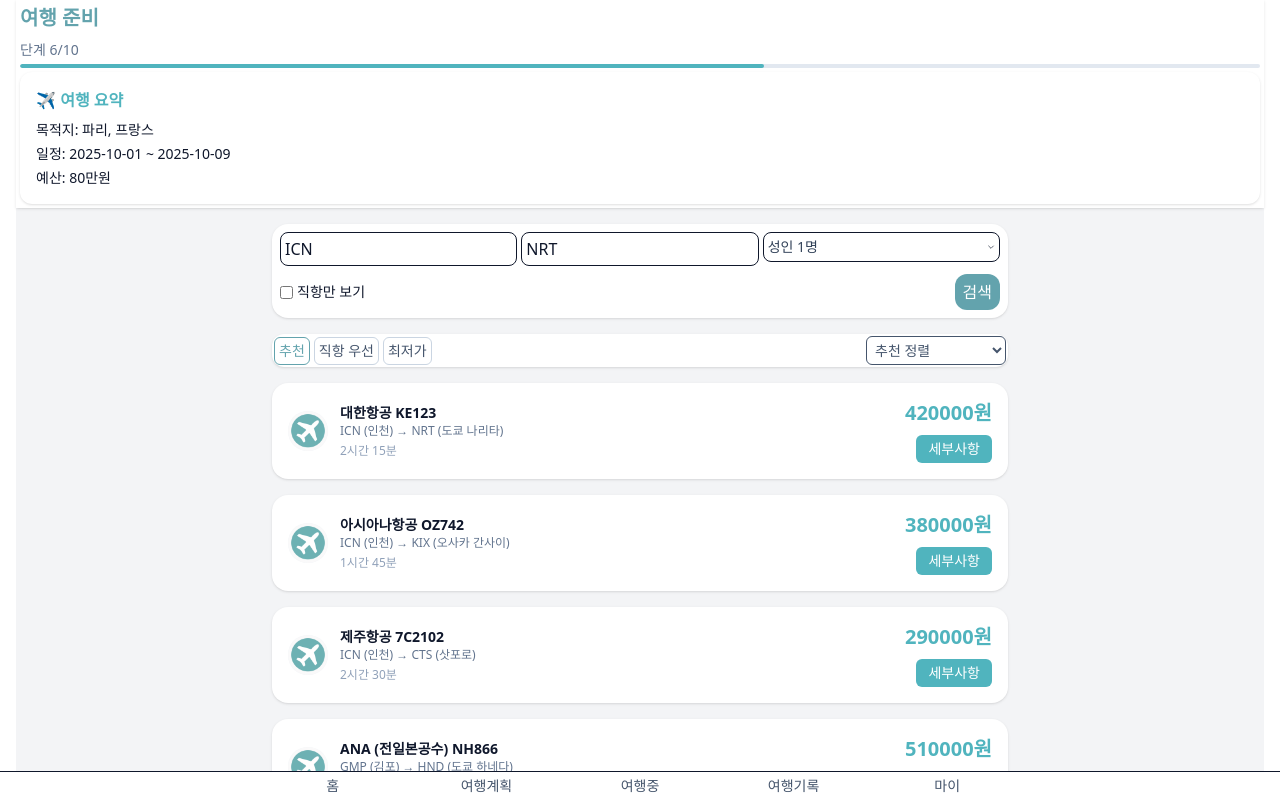
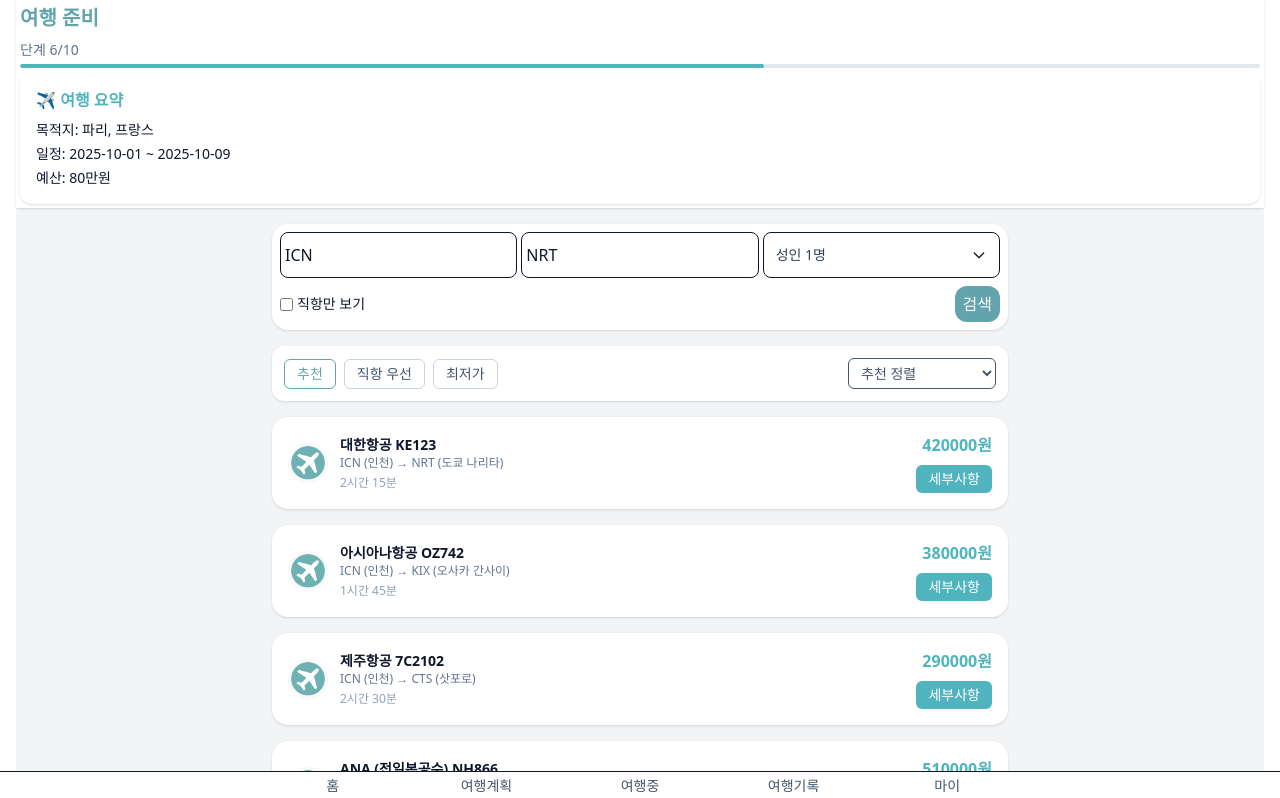
Before and after one commit to GoFOWD/2099-Trip, a Next.js app: page /flights in a window 1280 px wide. Shown: the top 798 px of the page. Built offline with nearby package versions, Linux system fonts and the light colour scheme.

Commit message:
탑승객 선택 화면과 정렬 화면 빠져나오는 현상과 항공편정보 가격 넘어가는 현상 수정했습니다.

```diff
--- a/src/app/flights/components/FlightCard.js
+++ b/src/app/flights/components/FlightCard.js
@@ -26,7 +26,7 @@ export default function FlightCard({ flight, onDetail }) {
       </div>
 
       <div className="text-right">
-        <div className="text-xl font-bold text-[var(--brandColor)]">
+        <div className="text-l font-bold text-[var(--brandColor)]">
           {flight.price}원
         </div>
         <button
--- a/src/app/flights/components/PassengerSelector.js
+++ b/src/app/flights/components/PassengerSelector.js
@@ -39,11 +39,11 @@ export default function PassengerSelector({ onChange }) {
       <button
         type="button"
         onClick={() => setOpen(!open)}
-        className="p-1 w-full border rounded-lg flex justify-between items-center bg-white hover:border-[#63A3AD] transition"
+        className="w-full border rounded-lg p-3 flex justify-between items-center bg-white hover:border-[#63A3AD] transition"
       >
         <span className="text-sm text-slate-700">{label}</span>
         <svg
-          className={`w-2 h-2 transition-transform ${open ? "rotate-180" : ""}`}
+          className={`w-4 h-4 transition-transform ${open ? "rotate-180" : ""}`}
           fill="none"
           stroke="currentColor"
           viewBox="0 0 24 24"
@@ -59,7 +59,7 @@ export default function PassengerSelector({ onChange }) {
 
       {/* 드롭다운 내용 */}
       {open && (
-        <div className="absolute z-10 w-full bg-white rounded-xl shadow-lg border p-1 space-y-3">
+        <div className="absolute z-10 mt-2 w-full bg-white rounded-xl shadow-lg border p-4 space-y-3">
           {[
             { key: "adult", label: "성인", sub: "만 12세 이상" },
             { key: "child", label: "어린이", sub: "만 2~11세" },
@@ -72,19 +72,19 @@ export default function PassengerSelector({ onChange }) {
                 </div>
                 <div className="text-xs text-slate-400">{sub}</div>
               </div>
-              <div className="flex items-center">
+              <div className="flex items-center gap-2">
                 <button
                   onClick={() => update(key, -1)}
-                  className="w-2 h-2 border rounded-full text-slate-600 hover:text-[#63A3AD]"
+                  className="w-7 h-7 border rounded-full text-slate-600 hover:text-[#63A3AD]"
                 >
                   −
                 </button>
-                <span className="w-3 text-center text-sm">
+                <span className="w-4 text-center text-sm">
                   {passengers[key]}
                 </span>
                 <button
                   onClick={() => update(key, 1)}
-                  className="w-2 h-2 border rounded-full text-slate-600 hover:text-[#63A3AD]"
+                  className="w-7 h-7 border rounded-full text-slate-600 hover:text-[#63A3AD]"
                 >
                   ＋
                 </button>
--- a/src/app/flights/components/SortOptions.js
+++ b/src/app/flights/components/SortOptions.js
@@ -10,11 +10,11 @@ const SortOptions = ({ onChange }) => {
   };
 
   return (
-    <section className="bg-white rounded-xl shadow-sm p-[2px] flex flex-wrap items-center gap-1 justify-between">
-      <div className="flex items-center gap-1 text-sm">
+    <section className="bg-white rounded-xl shadow-sm p-3 flex flex-wrap items-center gap-2 justify-between">
+      <div className="flex items-center gap-2 text-sm">
         <button
           onClick={() => handleSelect("recommended")}
-          className={`px-1 py-[3px] rounded-md border ${
+          className={`px-3 py-1 rounded-md border ${
             sort === "recommended"
               ? "border-[#63A3AD] text-[#63A3AD]"
               : "border-slate-300 text-slate-600"
@@ -24,7 +24,7 @@ const SortOptions = ({ onChange }) => {
         </button>
         <button
           onClick={() => handleSelect("direct")}
-          className={`px-1 py-[3px] rounded-md border ${
+          className={`px-3 py-1 rounded-md border ${
             sort === "direct"
               ? "border-[#63A3AD] text-[#63A3AD]"
               : "border-slate-300 text-slate-600"
@@ -34,7 +34,7 @@ const SortOptions = ({ onChange }) => {
         </button>
         <button
           onClick={() => handleSelect("lowest")}
-          className={`px-1 py-[3px] rounded-md border ${
+          className={`px-3 py-1 rounded-md border ${
             sort === "lowest"
               ? "border-[#63A3AD] text-[#63A3AD]"
               : "border-slate-300 text-slate-600"
@@ -47,7 +47,7 @@ const SortOptions = ({ onChange }) => {
       <select
         value={sort}
         onChange={(e) => handleSelect(e.target.value)}
-        className="text-sm border rounded-md px-1 py-[3px] text-slate-600 focus:outline-none focus:border-[#63A3AD]"
+        className="text-sm border rounded-md px-2 py-1 text-slate-600 focus:outline-none focus:border-[#63A3AD]"
       >
         <option value="recommended">추천 정렬</option>
         <option value="shortest">최단 소요 시간</option>
```
